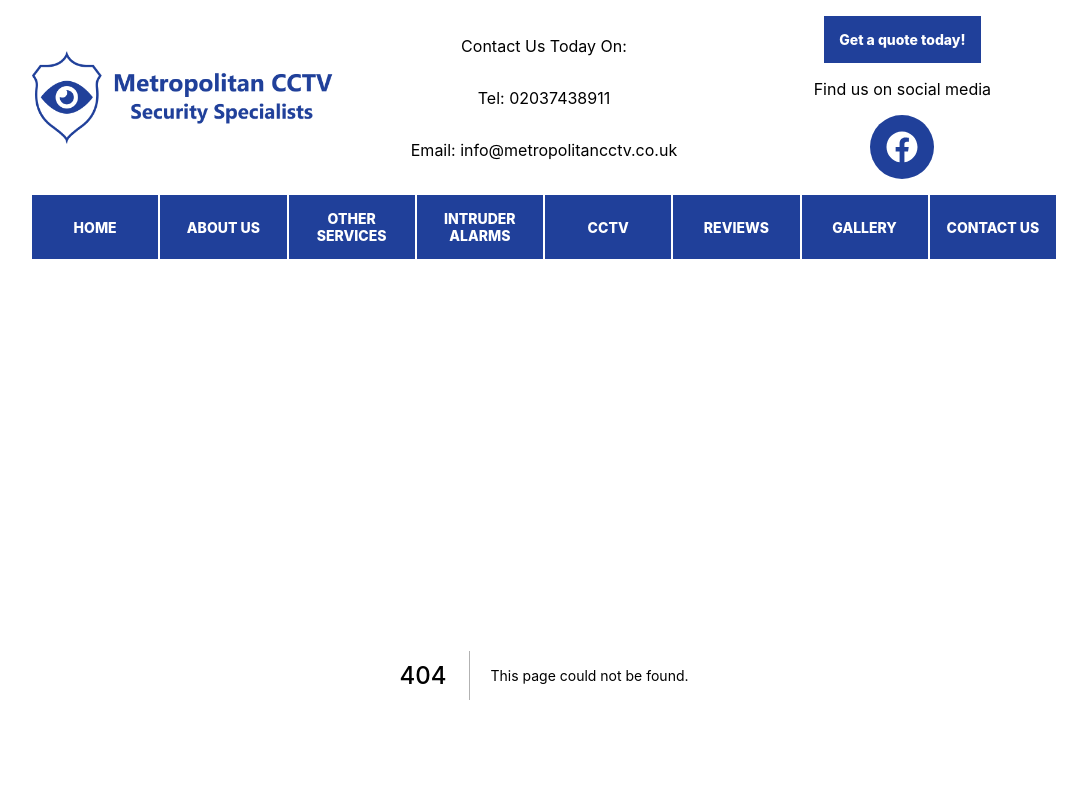
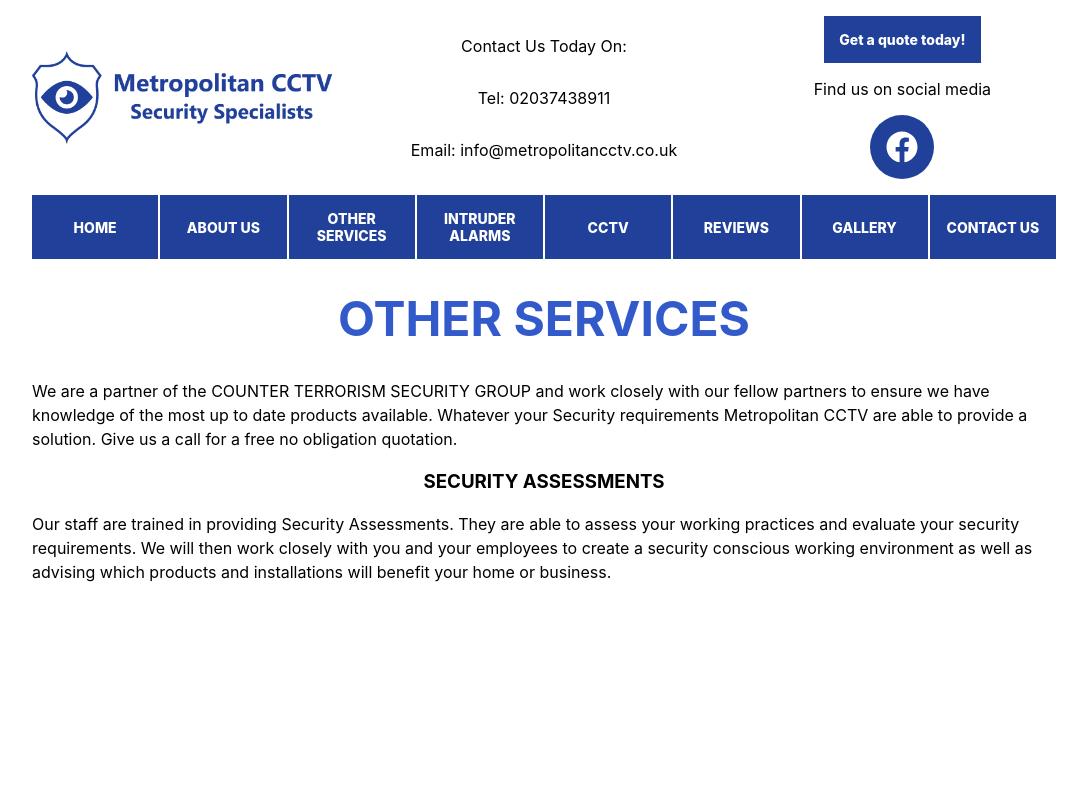
Before and after one commit to JosephChotard/metropolitancctv, a Next.js app: page /services in a window 1280 px wide. Before the commit this address had no page. Shown: the top 800 px of the page, without its empty margins (96-1183 px from the left). Built offline with nearby package versions, Linux system fonts and the light colour scheme.

Commit message:
other services

```diff
--- a/pages/about/index.tsx
+++ b/pages/about/index.tsx
@@ -1,6 +1,6 @@
 import React from 'react'
 
-export default function Home() {
+export default function About() {
   return (
     <div className="content">
       <img src="/about/installing.jpeg" alt="Man installing CCTV camera" className="right" />
--- /dev/null
+++ b/pages/services/index.tsx
@@ -0,0 +1,16 @@
+import React from 'react'
+
+export default function Services() {
+  return (
+    <div className="content">
+      <h1>OTHER SERVICES</h1>
+      <p>We are a partner of the COUNTER TERRORISM SECURITY GROUP and work closely with our fellow partners to ensure we have knowledge of the most up to date products available.
+
+Whatever your Security requirements Metropolitan CCTV are able to provide a solution.
+Give us a call for a free no obligation quotation.</p>
+
+      <h3>SECURITY ASSESSMENTS</h3>
+      <p>Our staff are trained in providing Security Assessments. They are able to assess your working practices and evaluate your security requirements. We will then work closely with you and your employees to create a security conscious working environment as  well as advising which products and installations will benefit your home or business.</p>
+    </div>
+  )
+}
--- a/styles/globals.scss
+++ b/styles/globals.scss
@@ -156,7 +156,19 @@ main {
 }
 
 .content {
-  line-height: 1.4em;
+  line-height: 1.5em;
+
+  h1 {
+    color: #325aca;
+    margin: 1em 0;
+    text-align: center;
+    font-size: 3em;
+  }
+
+  h3 {
+    text-transform: uppercase;
+    text-align: center;
+  }
 
   img {
     margin: 0.3em;
```
